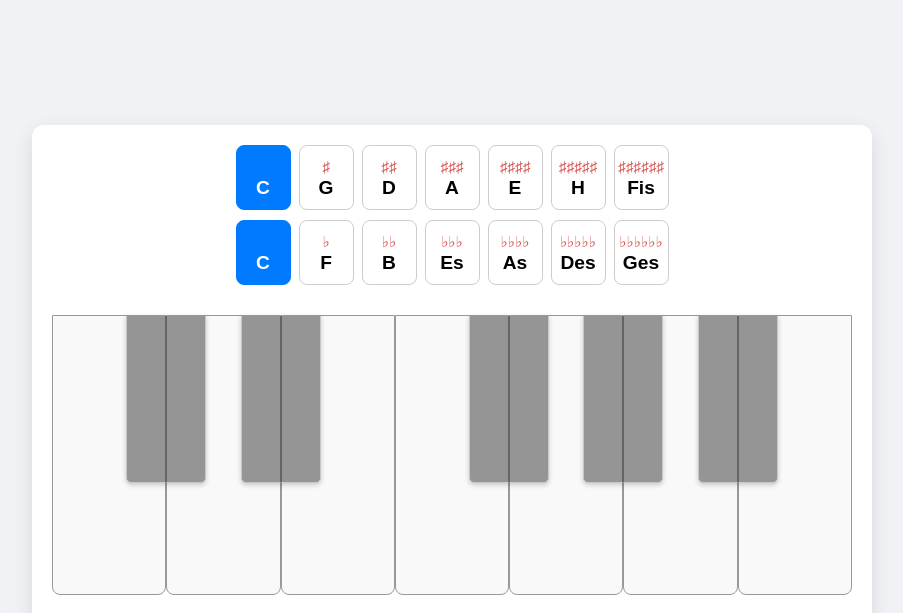
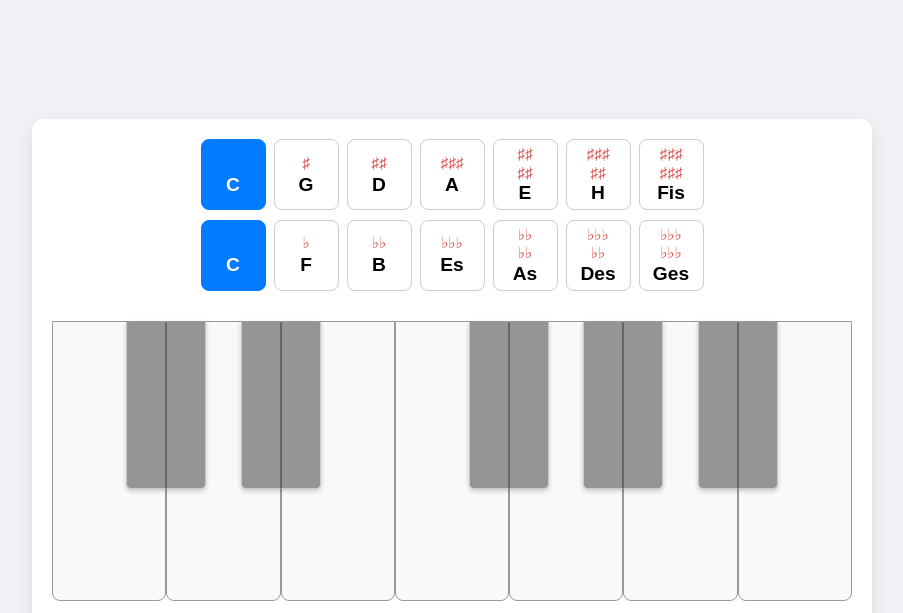
Before and after one commit to horida/horida, a plain HTML site: page index.html in a window 1280 px wide. Shown: the top 613 px of the page, without its empty margins (188-1091 px from the left). Drawn offline with Linux system fonts and the light colour scheme.

Commit message:
Line break for symbols

```diff
--- a/index.html
+++ b/index.html
@@ -56,8 +56,10 @@
             flex-direction: column;
             align-items: center;
             justify-content: center;
-            width: 55px;
-            height: 65px;
+            width: 65px;
+            /* NEU: min-height statt height, damit der Knopf wachsen kann */
+            min-height: 65px;
+            padding: 5px 0; /* Etwas Padding für die flexible Höhe */
             font-size: 1.2em;
             font-weight: bold;
             border: 1px solid #ccc;
@@ -71,8 +73,10 @@
             font-size: 0.8em;
             font-weight: normal;
             color: #d9534f;
-            height: 20px;
-            line-height: 20px;
+            /* NEU: Höhe entfernt, Zeilenhöhe angepasst für Umbrüche */
+            line-height: 1.2;
+            text-align: center;
+            min-height: 20px; /* Stellt sicher, dass auch leere Bereiche Platz haben */
         }
 
         .key-selectors button:hover {
@@ -147,8 +151,8 @@
         .reference-image {
             display: block;
             width: 100%;
-            max-width: 500px; /* Maximale Breite des Bildes */
-            margin: 40px auto 0 auto; /* Abstand nach oben und zentrieren */
+            max-width: 500px;
+            margin: 40px auto 0 auto;
         }
     </style>
 </head>
@@ -194,7 +198,7 @@
             </div>
         </div>
 
-        <img src="Circle_of_fifths_deluxe_4_de_s.svg" alt="Quintenzirkel als Referenz" class="reference-image">
+        <img src="quintenzirkel.svg" alt="Quintenzirkel als Referenz" class="reference-image">
 
     </div>
 
@@ -227,12 +231,35 @@ document.addEventListener('DOMContentLoaded', () => {
     const pianoKeys = document.querySelectorAll('.key');
     const keySelectors = document.getElementById('key-selectors');
 
+    // NEU: Funktion, die einen String in Blöcke von 3 Zeichen aufteilt
+    // und mit <br> verbindet.
+    function formatSignatureString(symbols) {
+        if (!symbols) {
+            return '';
+        }
+
+        const len = symbols.length;
+
+        if (len === 4) {
+            // Spezialfall für 4: 2 oben, 2 unten
+            return symbols.slice(0, 2) + '<br>' + symbols.slice(2);
+        } else if (len > 3) {
+            // Alle anderen Fälle mit mehr als 3 (5, 6, 7): 3 pro Zeile
+            return symbols.match(/.{1,3}/g).join('<br>');
+        } else {
+            // Fälle mit 3 oder weniger: keine Änderung
+            return symbols;
+        }
+    }
+
+
     function populateSignatures() {
         keySelectors.querySelectorAll('button').forEach(button => {
             const keyId = button.dataset.key;
             const signatureDiv = button.querySelector('.key-signature');
             if (keyId && signatureDiv && SIGNATURE_SYMBOLS[keyId] !== undefined) {
-                signatureDiv.innerHTML = SIGNATURE_SYMBOLS[keyId];
+                // NEU: Formattierungs-Funktion wird hier aufgerufen
+                signatureDiv.innerHTML = formatSignatureString(SIGNATURE_SYMBOLS[keyId]);
             }
         });
     }
```
